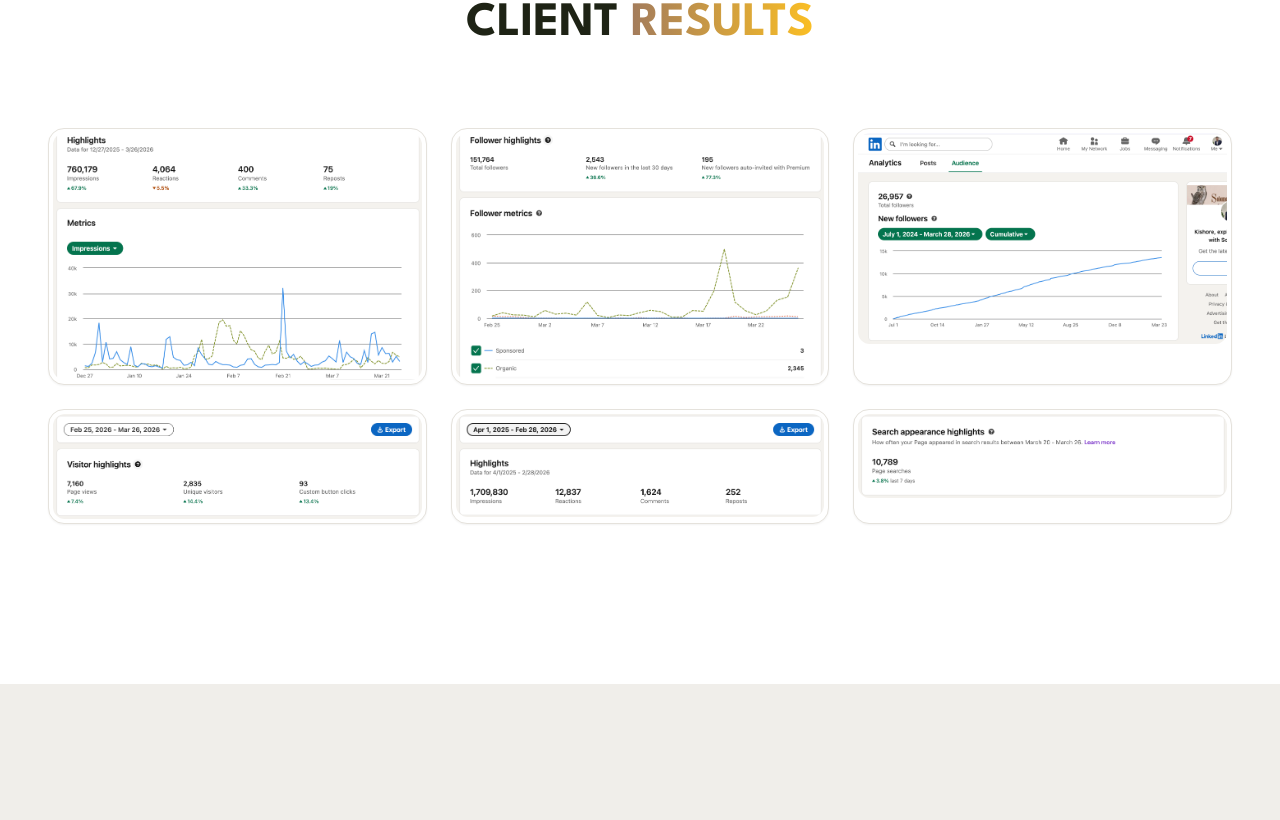
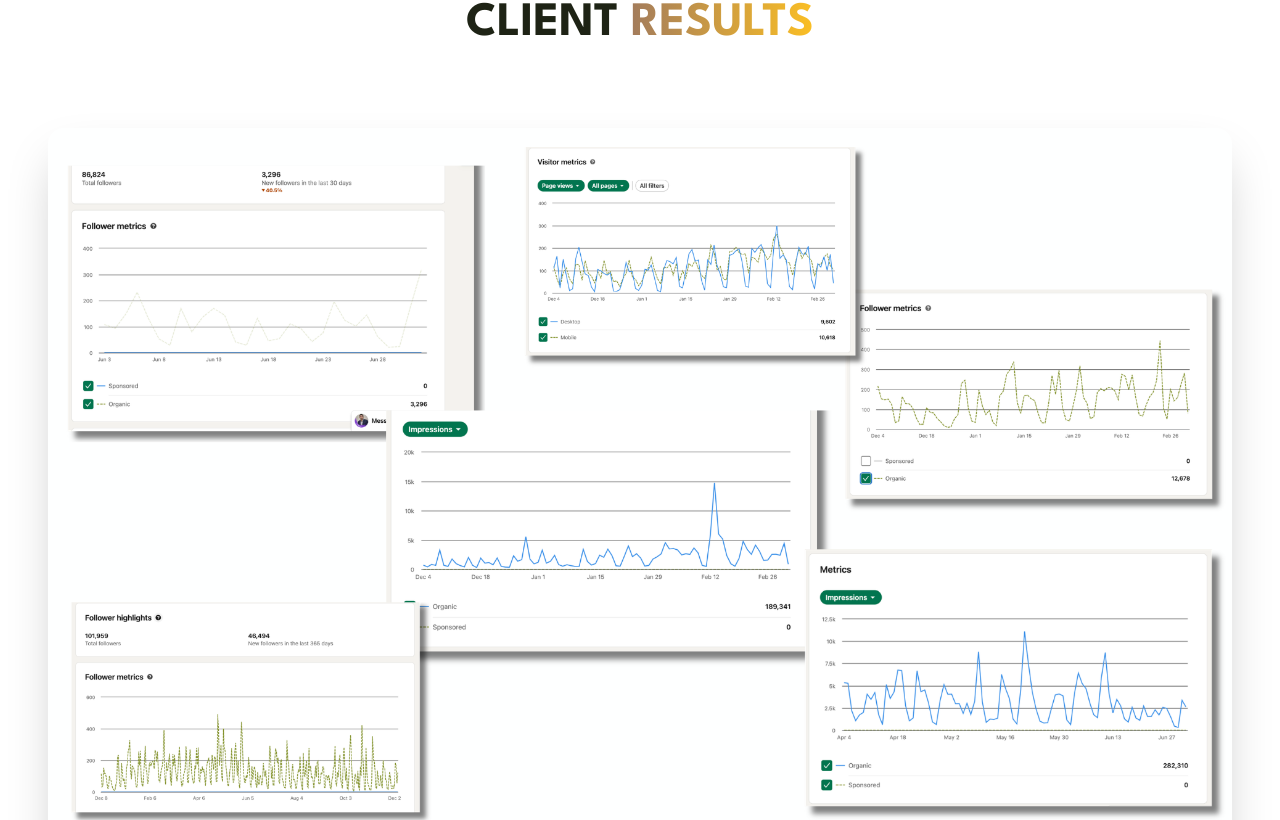
Before and after one commit to Ahsan786123/mantasha.portfolio, a React (Vite) app: page / in a window 1280 px wide. Shown: the part 4900-5720 px from the top of the page. Built offline with nearby package versions, Linux system fonts and the light colour scheme; the HTML template or start-up script is replaced by a standard one.

Commit message:
client results changed

```diff
--- a/src/components/ClientResults.tsx
+++ b/src/components/ClientResults.tsx
@@ -1,49 +1,41 @@
-import result1 from "@/assets/client-result-1.png";
-import result2 from "@/assets/client-result-2.png";
-import result3 from "@/assets/client-result-3.png";
-import result4 from "@/assets/client-result-4.png";
-import result5 from "@/assets/client-result-5.png";
-import result6 from "@/assets/client-result-6.png";
+import result1 from "@/assets/client-result.png";
 import { useScrollReveal } from "@/hooks/useScrollReveal";
-
-const images = [
-  { src: result1, alt: "Client analytics dashboard showing growth" },
-  { src: result2, alt: "Client follower metrics" },
-  { src: result3, alt: "Client impressions growth" },
-  { src: result4, alt: "Client engagement results" },
-  { src: result5, alt: "Client page metrics" },
-  { src: result6, alt: "Client page metrics" },
-];
 
 const ClientResults = () => {
   const { ref, isVisible } = useScrollReveal();
 
   return (
     <section id="results" className="section-padding relative bg-background">
+
+      {/* Top line */}
       <div className="absolute top-0 left-0 right-0 h-px shimmer-line" />
+
       <div ref={ref} className="container-site">
+
+        {/* Heading */}
         <div className={`text-center mb-20 reveal ${isVisible ? "visible" : ""}`}>
-          <p className="text-primary font-body text-xs tracking-[0.4em] uppercase mb-4">Proof Of Work</p>
+
+          <p className="text-primary font-body text-xs tracking-[0.4em] uppercase mb-4">
+            Proof Of Work
+          </p>
+
           <h2 className="font-heading text-3xl md:text-4xl lg:text-5xl font-bold uppercase text-foreground">
             Client <span className="text-gradient">Results</span>
           </h2>
+
         </div>
-        <div className="grid md:grid-cols-2 lg:grid-cols-3 gap-6">
-          {images.map((img, idx) => (
-            <div
-              key={idx}
-              className={`reveal-scale ${isVisible ? "visible" : ""} group rounded-2xl overflow-hidden bg-background border border-border shadow-sm hover:shadow-lg transition-all duration-500 p-1`}
-              style={{ transitionDelay: `${(idx + 1) * 0.1}s` }}
-            >
-              <img
-                src={img.src}
-                alt={img.alt}
-                className="w-full h-auto object-cover rounded-xl transition-transform duration-700 group-hover:scale-[1.03]"
-                loading="lazy"
-              />
-            </div>
-          ))}
+
+        {/* Main Image */}
+        <div className={`reveal-scale ${isVisible ? "visible" : ""} mt-10`}>
+
+          <img
+            src={result1}
+            alt="Client Results"
+            className="w-full max-w-7xl mx-auto rounded-2xl shadow-2xl"
+          />
+
         </div>
+
       </div>
     </section>
   );
```
Also changed, not shown: src/assets/client-result.png (added).
